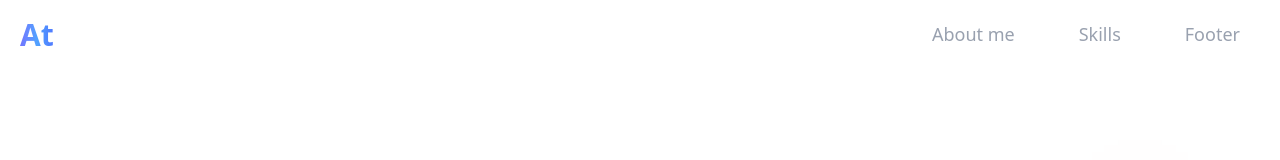
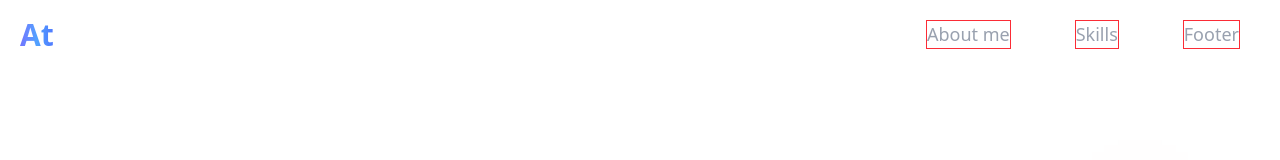
Before and after one commit to andretdev/react-portifolio, a React (Vite) app: page / in a window 1280 px wide. Shown: the top 160 px of the page. Built offline with nearby package versions, Linux system fonts and the light colour scheme.

Commit message:
Tryng to put underline when hover

```diff
--- a/src/layouts/Navbar.jsx
+++ b/src/layouts/Navbar.jsx
@@ -34,10 +34,10 @@ function Navbar() {
           className={`flex flex-1 items-center justify-end gap-16 px-10 max-lg:hidden`}
         >
           {sections.map((section) => (
-            <li key={section.id}>
+            <li key={section.id} className="border border-red-500">
               <a
                 href={`#${section.id}`}
-                className="fonts-montserrat text-slate-blue-500 text-lg leading-normal text-gray-400 hover:text-blue-400"
+                className="fonts-montserrat text-slate-blue-500 border-indigo-500 text-lg leading-normal text-gray-400 transition duration-500 hover:border-b-4 hover:text-blue-400"
               >
                 {section.title}
               </a>
```
